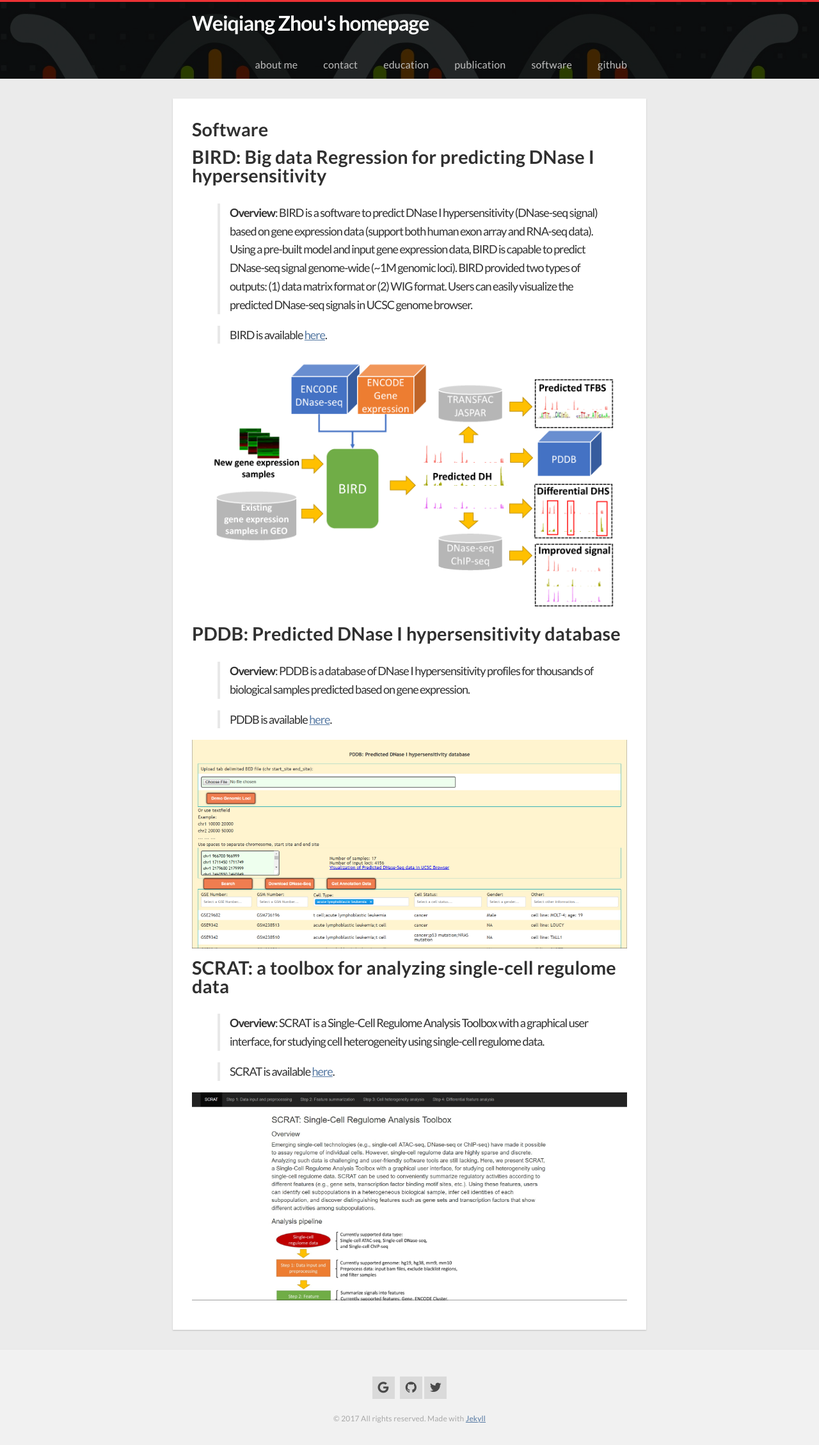
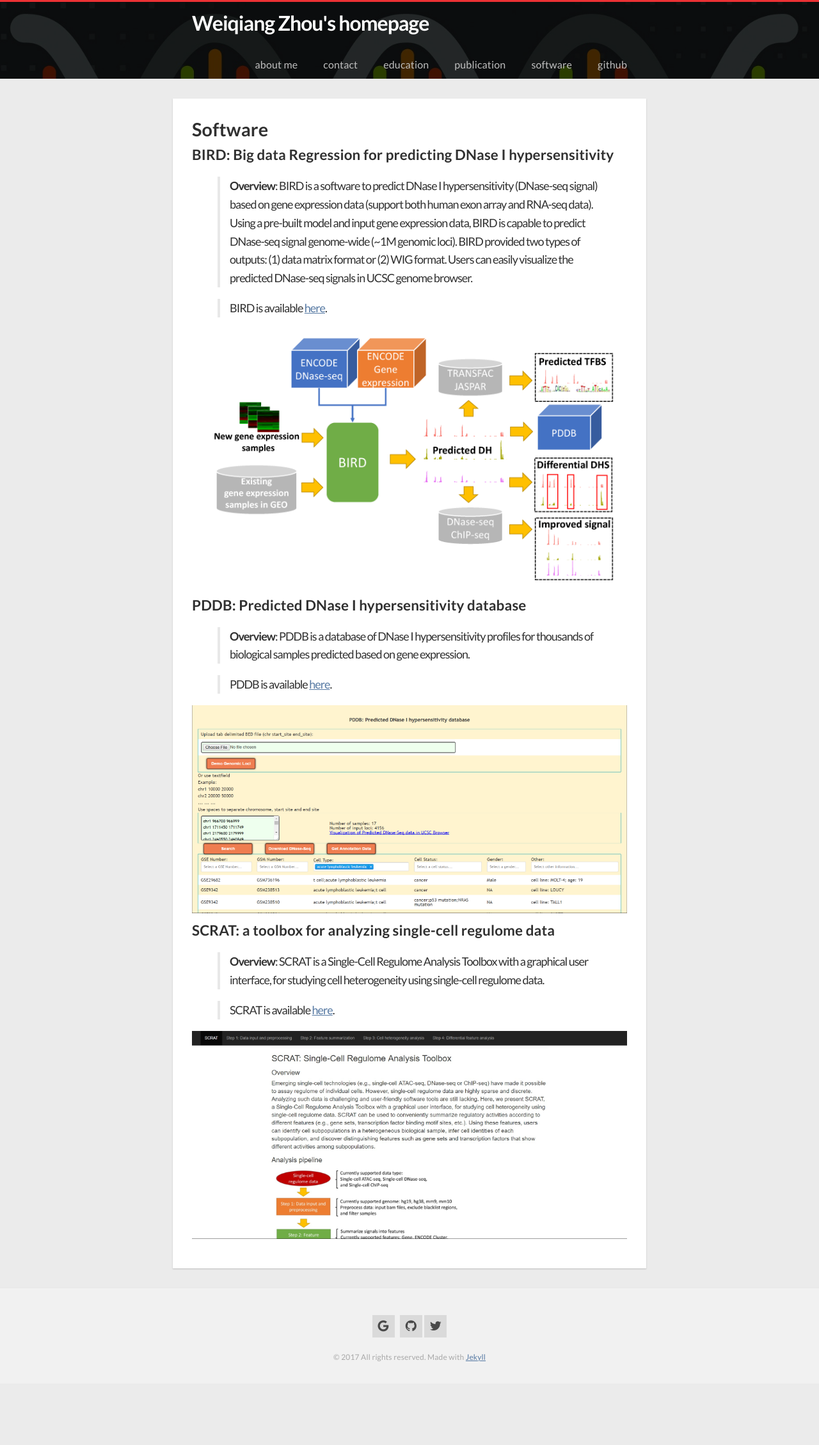
Before and after one commit to ILoveYouKen/ILoveYouKen.github.io, a Jekyll site: the page built from software.md, in a window 1280 px wide. Shown: the whole page at 64% size. Built offline with Jekyll 4.4.1, drawn with Linux system fonts in a browser that asks for light colours; nearby versions of some CDN libraries; after the commit the page ends 2162 px from its top, so only the background shows below that.

```diff
--- a/software.md
+++ b/software.md
@@ -5,7 +5,7 @@ permalink: /software/
 slug: software
 ---
 
-## BIRD: Big data Regression for predicting DNase I hypersensitivity
+### BIRD: Big data Regression for predicting DNase I hypersensitivity
 
 >**Overview**: BIRD is a software to predict DNase I hypersensitivity (DNase-seq signal) based on gene expression data (support both human exon array and RNA-seq data). Using a pre-built model and input gene expression data, BIRD is capable to predict DNase-seq signal genome-wide (~1M genomic loci). BIRD provided two types of outputs: (1) data matrix format or (2) WIG format. Users can easily visualize the predicted DNase-seq signals in UCSC genome browser.
 
@@ -14,7 +14,8 @@ slug: software
 ![](http://weiqiangzhou.com/images/bird_overview.png "BIRD overview")
 
 
-## PDDB: Predicted DNase I hypersensitivity database
+
+### PDDB: Predicted DNase I hypersensitivity database
 
 >**Overview**: PDDB is a database of DNase I hypersensitivity profiles for thousands of biological samples predicted based on gene expression.
 
@@ -23,7 +24,8 @@ slug: software
 ![](http://weiqiangzhou.com/images/PDDB_overview.png "PDDB overview")
 
 
-## SCRAT: a toolbox for analyzing single-cell regulome data
+
+### SCRAT: a toolbox for analyzing single-cell regulome data
 
 >**Overview**: SCRAT is a Single-Cell Regulome Analysis Toolbox with a graphical user interface, for studying cell heterogeneity using single-cell regulome data.
 
```
